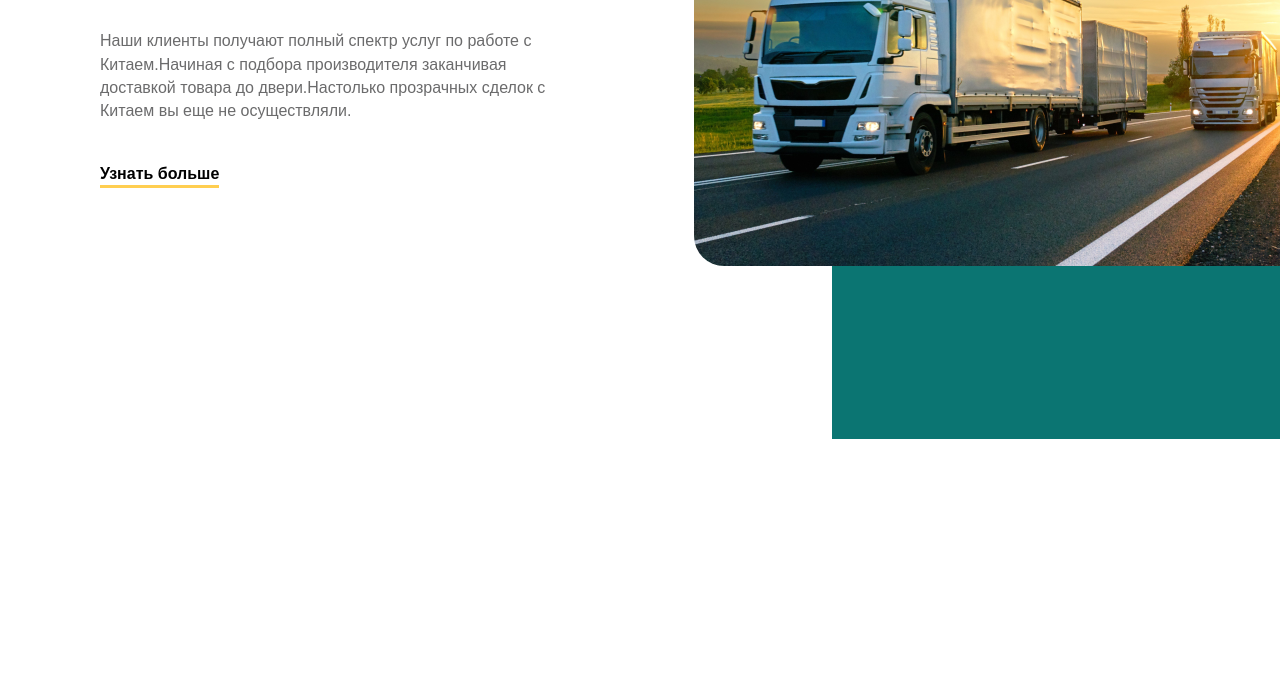
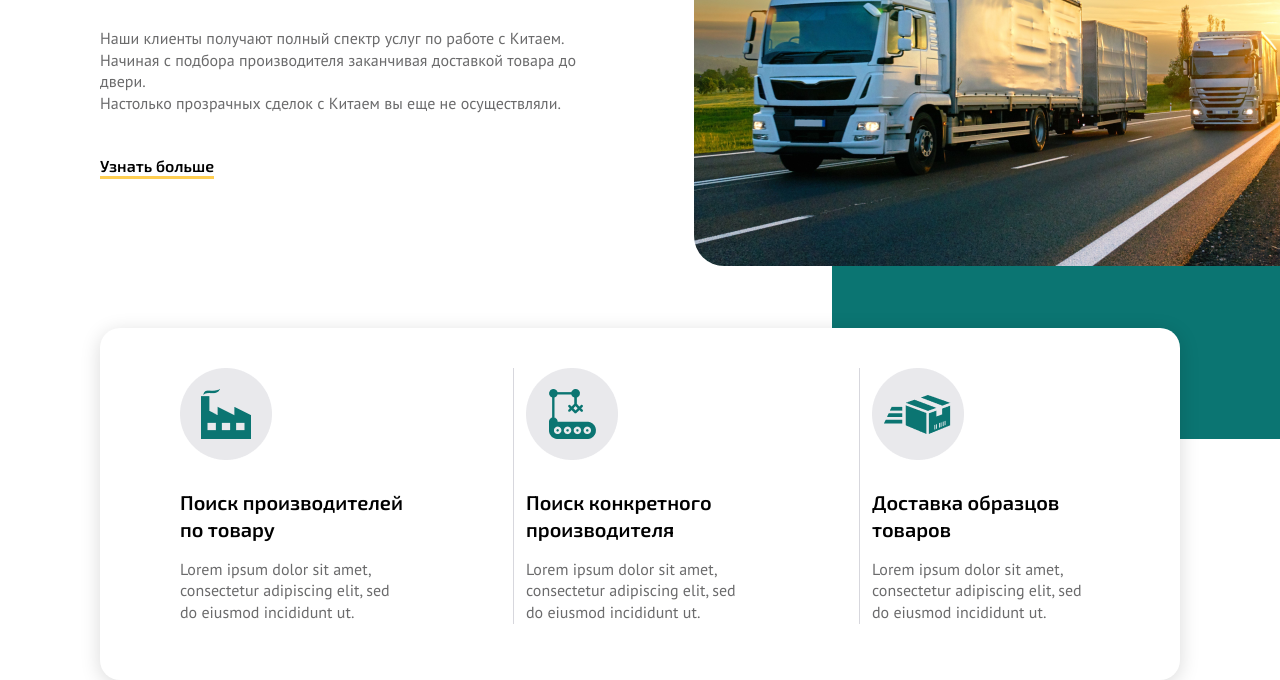
Before and after one commit to Team-0x404/PDV, a website: page index.html in a window 1280 px wide. Shown: the part 346-1026 px from the top of the page. Before the commit the page ends 800 px from the top, so only its background shows below. Drawn offline with Linux system fonts and the light colour scheme.

Commit message:
написал 2 блок

```diff
--- a/index.html
+++ b/index.html
@@ -3,6 +3,9 @@
 <head>
     <meta charset="UTF-8">
     <meta name="viewport" content="width=device-width, initial-scale=1">
+    <link rel="preconnect" href="https://fonts.googleapis.com">
+    <link rel="preconnect" href="https://fonts.gstatic.com" crossorigin>
+    <link href="https://fonts.googleapis.com/css2?family=Exo+2:wght@600&family=PT+Sans:ital@0;1&display=swap" rel="stylesheet">
     <link rel="stylesheet" href="css/style.css">
     <title>Index</title>
 </head>
@@ -20,19 +23,40 @@
 
             <div class="intro-block__column">
                 <h1 class="intro-block__title">Поставщик Дальнего Востока</h1>
-                <p class="intro-block__text">Наши клиенты получают полный спектр услуг по работе с Китаем.Начиная с подбора производителя заканчивая доставкой товара до двери.Настолько прозрачных сделок с Китаем вы еще не осуществляли.
+                <p class="intro-block__text">Наши клиенты получают полный спектр услуг по работе с Китаем.<br>Начиная с подбора производителя заканчивая доставкой товара до двери. <br>Настолько прозрачных сделок с Китаем вы еще не осуществляли.
                 </p>
                 <a href="#" class="intro-block__link">Узнать больше</a>
             </div>
 
             <div class="intro-block__column">
-                <img src="img/intro-block.png" alt="" class="intro-block__image">
+                <img src="img/intro-block.png" alt="Грузовик" class="intro-block__image">
             </div>
         </div>
     </div>
 
 </div>
 
+<div class="services-block">
+    <div class="container">
+        <div class="services-block__row">
+            <div class="services-block__card">
+                <img src="img/services-icon-1.png" alt="иконка сервиса" class="services-block__img">
+                <h4 class="services-block__title">Поиск производителей по товару</h4>
+                <p class="services-block__text">Lorem ipsum dolor sit amet, consectetur adipiscing elit, sed do eiusmod incididunt ut.</p>
+            </div>
+            <div class="services-block__card">
+                <img src="img/services-icon-2.png" alt="иконка сервиса" class="services-block__img">
+                <h4 class="services-block__title">Поиск конкретного производителя</h4>
+                <p class="services-block__text">Lorem ipsum dolor sit amet, consectetur adipiscing elit, sed do eiusmod incididunt ut.</p>
+            </div>
+            <div class="services-block__card">
+                <img src="img/services-icon-3.png" alt="иконка сервиса" class="services-block__img">
+                <h4 class="services-block__title">Доставка образцов товаров</h4>
+                <p class="services-block__text">Lorem ipsum dolor sit amet, consectetur adipiscing elit, sed do eiusmod incididunt ut.</p>
+            </div>
+        </div>
+    </div>
+</div>
 
 </main>
 
--- a/less/components/basic.less
+++ b/less/components/basic.less
@@ -7,7 +7,7 @@ body {
     font-size: 14px;
     color: @c-text;
 
-  line-height: 1.45;
+    line-height: 1.35;
 }
 
 .s-main {
@@ -109,7 +109,7 @@ body {
 .clearfix () {
     display: block;
     clear: both;
-  content: "";
+    content: '';
 }
 
 .hidden {
@@ -188,7 +188,7 @@ h3 {
     text-transform: uppercase;
 
     &:after {
-    content: "";
+        content: '';
 
         position: absolute;
 
@@ -306,7 +306,7 @@ h3 {
     position: relative;
     left: 2px;
     color: @c-text;
-  content: "* ";
+    content: '* ';
     font-weight: bold;
 }
 
@@ -433,7 +433,7 @@ h3 {
 
     &:after,
     &:before {
-    content: "";
+        content: '';
 
         width: @arrow-height;
         height: @border-width;
@@ -565,7 +565,7 @@ h3 {
         box-sizing: border-box;
 
         display: block;
-    content: "";
+        content: '';
 
         position: absolute;
         left: 0;
@@ -573,7 +573,7 @@ h3 {
         .absolute-vertical-center2();
     }
 
-  &__input[type="radio"] + &__text:before {
+    &__input[type='radio'] + &__text:before {
         border: 1px solid @border-color;
         background-color: @background-color-2;
     }
@@ -599,7 +599,7 @@ h3 {
         box-sizing: border-box;
 
         display: none;
-    content: "";
+        content: '';
 
         position: absolute;
     }
@@ -634,7 +634,8 @@ h3 {
 
         @checkbox-marer-rotate-deg: -45deg + (@checkbox-mark-skew-deg / 2);
 
-    transform: rotate(@checkbox-marer-rotate-deg) skew(@checkbox-mark-skew-deg);
+        transform: rotate(@checkbox-marer-rotate-deg)
+            skew(@checkbox-mark-skew-deg);
 
         background-color: transparent;
 
@@ -761,7 +762,7 @@ h3 {
     top: -@triangle-size * 2;
     left: 50%;
 
-  content: "";
+    content: '';
     display: block;
 
     margin-left: -@triangle-size;
@@ -820,7 +821,7 @@ h3 {
     &:before {
         display: none;
 
-    content: "";
+        content: '';
 
         background-color: @cross-color;
 
@@ -894,7 +895,7 @@ h3 {
     @arrow-fix-2: 0;
 
     &:after {
-    content: "";
+        content: '';
 
         @size: 8px;
 
@@ -968,7 +969,7 @@ h3 {
 
     &:before,
     &:after {
-    content: "";
+        content: '';
 
         height: 28px;
         width: 2px;
@@ -993,7 +994,7 @@ h3 {
     z-index: 0;
 
     &:after {
-    content: "\25BC";
+        content: '\25BC';
 
         @size: 10px;
 
--- a/less/components/intro-block.less
+++ b/less/components/intro-block.less
@@ -1,3 +1,6 @@
+// font-family: 'Exo 2', sans-serif;
+// font-family: 'PT Sans', sans-serif;
+
 .intro-block {
     padding-top: 107px;
     padding-bottom: 173px;
@@ -36,6 +39,7 @@
     &__text {
         margin-bottom: 40px;
         font-size: 16px;
+        font-family: @font-m;
         color: #6b6b6c;
     }
     &__link {
--- /dev/null
+++ b/less/components/services-block.less
@@ -0,0 +1,85 @@
+.services-block {
+    margin-top: -111px;
+    margin-bottom: 100px;
+
+    &__row {
+        display: flex;
+        justify-content: space-between;
+        padding: 40px 80px 56px;
+        box-shadow: 0px 4px 20px 0px #00000026;
+        background-color: #fff;
+        border-radius: 20px;
+    }
+
+    &__card {
+        max-width: 228px;
+        padding-right: 105px;
+        box-sizing: content-box;
+        border-right: 1px solid #d7d7dd;
+    }
+
+    &__card:nth-last-child(1) {
+        padding-right: 0;
+        border-right: none;
+    }
+
+    &__img {
+        margin-bottom: 24px;
+    }
+
+    &__title {
+        margin-bottom: 16px;
+        font-size: 20px;
+    }
+
+    &__text {
+        font-family: @font-m;
+        font-weight: 400;
+        font-size: 16px;
+        color: #6b6b6c;
+    }
+}
+
+/* #m1300 */
+@media (max-width: 1366px) {
+}
+
+/* #m1200 */
+@media (max-width: 1220px) {
+}
+
+/* #m1100 */
+@media (max-width: 1100px) {
+}
+
+/* #m900 */
+@media (max-width: 989px) {
+}
+
+/* #m800 */
+@media (max-width: 859px) {
+}
+
+/* #m700 */
+@media (max-width: 767px) {
+}
+
+/* #m600 */
+@media (max-width: 619px) {
+}
+
+/* #m500 */
+@media (max-width: 559px) {
+}
+
+/* #m400 */
+@media (max-width: 479px) {
+}
+
+/* #m400 */
+@media (max-width: 439px) {
+}
+
+/* #m300 */
+@media (max-width: 359px) {
+}
--- a/less/style.less
+++ b/less/style.less
@@ -1,22 +1,23 @@
 /* --- Imports --- */
-//@import (less) 'fonts/stylesheet.css';
+// @import (less) "fonts/stylesheet.css";
 
 /* --- Basic ---*/
-@import 'components/reset.less';
-@import 'components/basic.less';
+@import "components/reset.less";
+@import "components/basic.less";
 
 /* --- Main ---*/
-@import 'components/header.less';
-@import 'components/footer.less';
-@import 'components/breadcrumbs.less';
-@import 'components/mobile-button.less';
-@import 'components/paginator.less';
-@import 'components/intro-block.less';
+@import "components/header.less";
+@import "components/footer.less";
+@import "components/breadcrumbs.less";
+@import "components/mobile-button.less";
+@import "components/paginator.less";
+@import "components/intro-block.less";
+@import "components/services-block.less";
 
 /* --- Fonts --- */
-@font-r: 'oswald_regularregular', sans-serif;
-@font-m: 'oswaldmedium', sans-serif;
-@font-l: 'oswaldlight', sans-serif;
+@font-r: "Exo 2", sans-serif;
+@font-m: "PT Sans", sans-serif;
+@font-l: "oswaldlight", sans-serif;
 
 /* --- Colors --- */
 @c-text: black;
```
Also changed, not shown: css/style.css, img/services-icon-1.png (added), img/services-icon-2.png (added), img/services-icon-3.png (added). Lines whose indentation alone changed are shown as unchanged.
